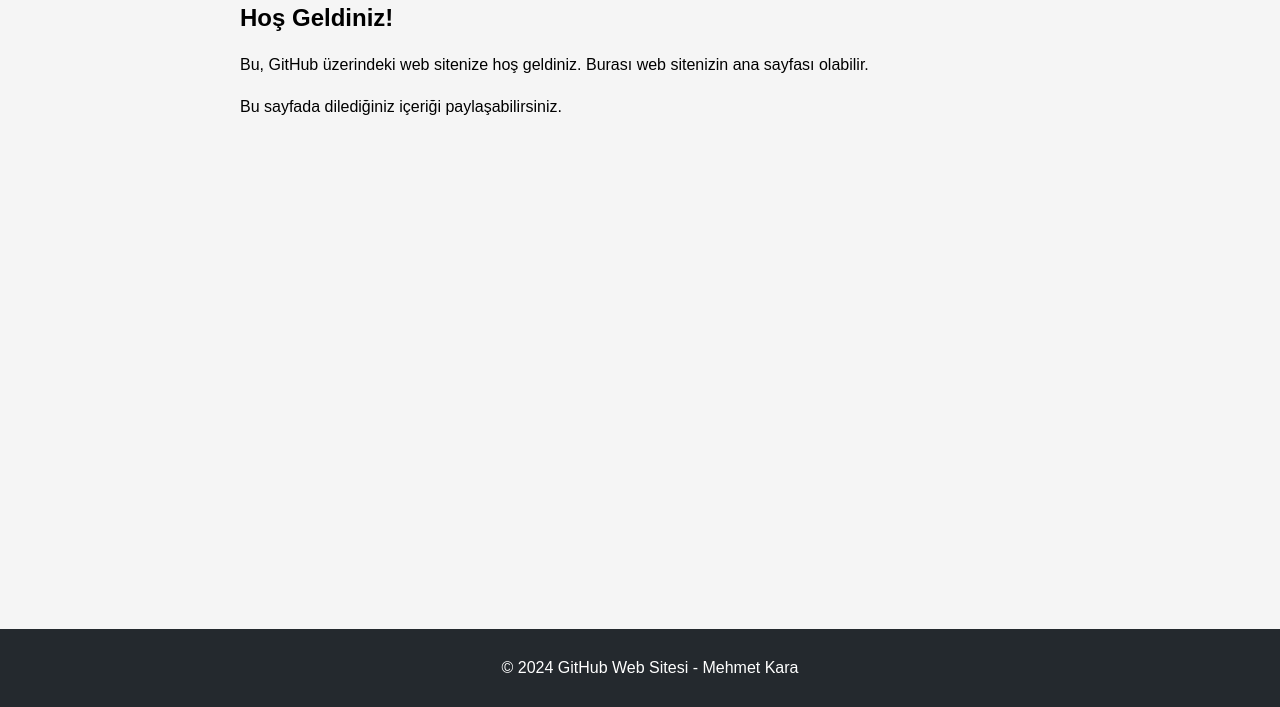
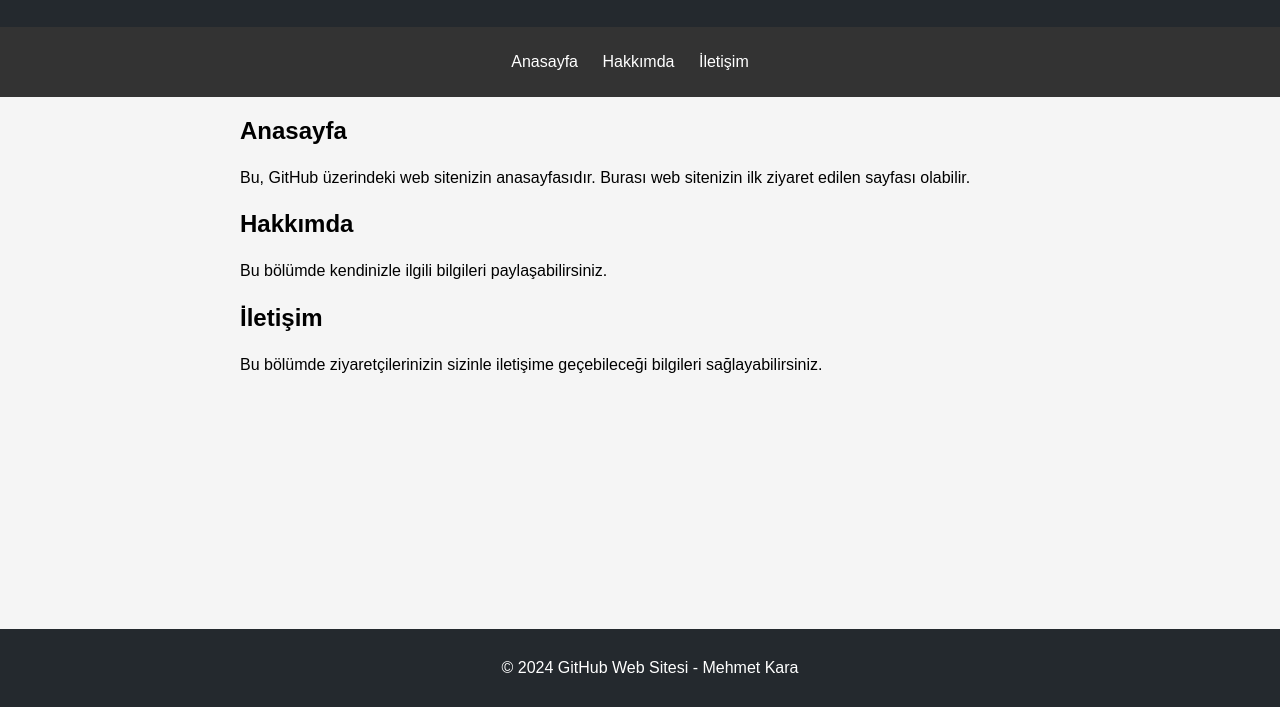
Before and after one commit to ResearcherP/a, a plain HTML site: page index.html in a window 1280 px wide. Shown: the part 93-800 px from the top of the page. Drawn offline with Linux system fonts and the light colour scheme.

Commit message:
Update index.html

```diff
--- a/index.html
+++ b/index.html
@@ -17,8 +17,26 @@
             padding: 20px;
             text-align: center;
         }
-        h1 {
-            margin: 0;
+        nav {
+            background-color: #333;
+            color: #ffffff;
+            padding: 10px 0;
+            text-align: center;
+        }
+        nav ul {
+            list-style-type: none;
+            padding: 0;
+        }
+        nav ul li {
+            display: inline;
+            margin-right: 20px;
+        }
+        nav ul li a {
+            color: #ffffff;
+            text-decoration: none;
+        }
+        nav ul li a:hover {
+            text-decoration: underline;
         }
         .container {
             max-width: 800px;
@@ -43,10 +61,26 @@
     <header>
         <h1>GitHub Web Sitesi</h1>
     </header>
+    <nav>
+        <ul>
+            <li><a href="#anasayfa">Anasayfa</a></li>
+            <li><a href="#hakkimda">Hakkımda</a></li>
+            <li><a href="#iletisim">İletişim</a></li>
+        </ul>
+    </nav>
     <div class="container">
-        <h2>Hoş Geldiniz!</h2>
-        <p>Bu, GitHub üzerindeki web sitenize hoş geldiniz. Burası web sitenizin ana sayfası olabilir.</p>
-        <p>Bu sayfada dilediğiniz içeriği paylaşabilirsiniz.</p>
+        <section id="anasayfa">
+            <h2>Anasayfa</h2>
+            <p>Bu, GitHub üzerindeki web sitenizin anasayfasıdır. Burası web sitenizin ilk ziyaret edilen sayfası olabilir.</p>
+        </section>
+        <section id="hakkimda">
+            <h2>Hakkımda</h2>
+            <p>Bu bölümde kendinizle ilgili bilgileri paylaşabilirsiniz.</p>
+        </section>
+        <section id="iletisim">
+            <h2>İletişim</h2>
+            <p>Bu bölümde ziyaretçilerinizin sizinle iletişime geçebileceği bilgileri sağlayabilirsiniz.</p>
+        </section>
     </div>
     <footer>
         <p>&copy; 2024 GitHub Web Sitesi - Mehmet Kara</p>
```
